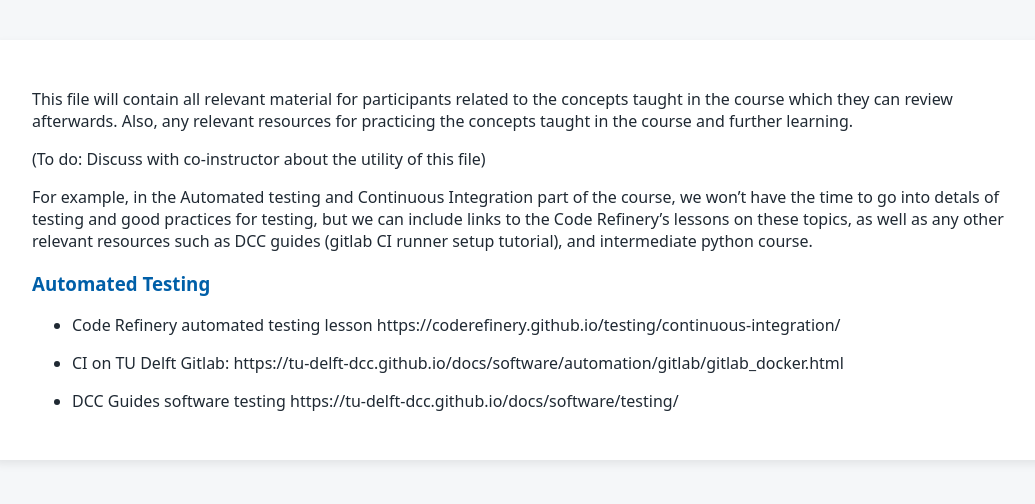
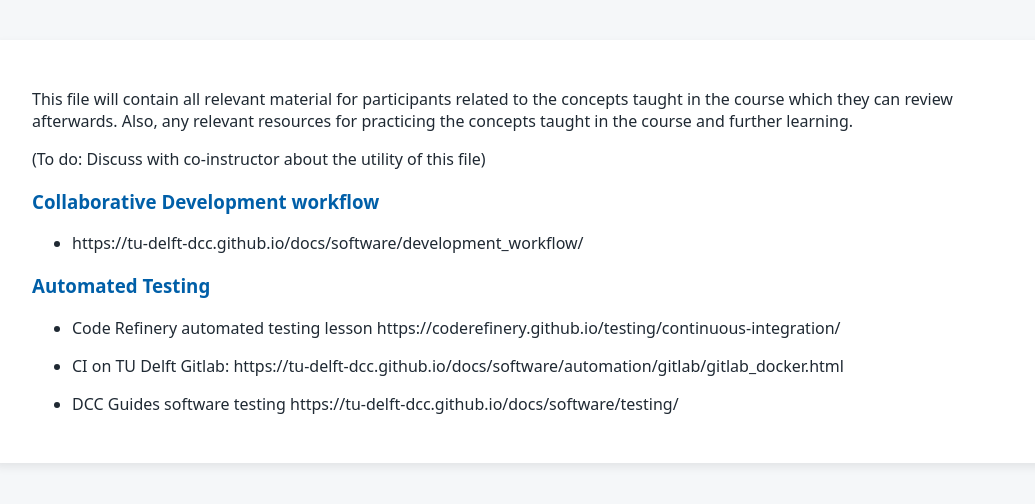
Before and after one commit to tu-delft-library/collaborative_software_development, a Jekyll site: the page built from material_for_participants/resources.md, in a window 1280 px wide. Shown: the top 504 px of the page, without its empty margins (108-1143 px from the left). Built offline with Jekyll 4.4.1, drawn with Linux system fonts in a browser that asks for light colours; our own code applies the rules of GitHub Pages for plain Markdown files.

Commit message:
update links in resources.md

```diff
--- a/material_for_participants/resources.md
+++ b/material_for_participants/resources.md
@@ -2,7 +2,15 @@ This file will contain all relevant material for participants related to the con
 
 (To do: Discuss with co-instructor about the utility of this file)
 
-For example, in the Automated testing and Continuous Integration part of the course, we won't have the time to go into detals of testing and good practices for testing, but we can include links to the Code Refinery's lessons on these topics, as well as any other relevant resources such as DCC guides (gitlab CI runner setup tutorial), and intermediate python course.
+
+
+### Collaborative Development workflow
+
+- https://tu-delft-dcc.github.io/docs/software/development_workflow/
+
+
+
+
 
 
 ### Automated Testing
```
Also changed, not shown: material_for_trainers/lesson_plan.md (+9 -0 lines).
